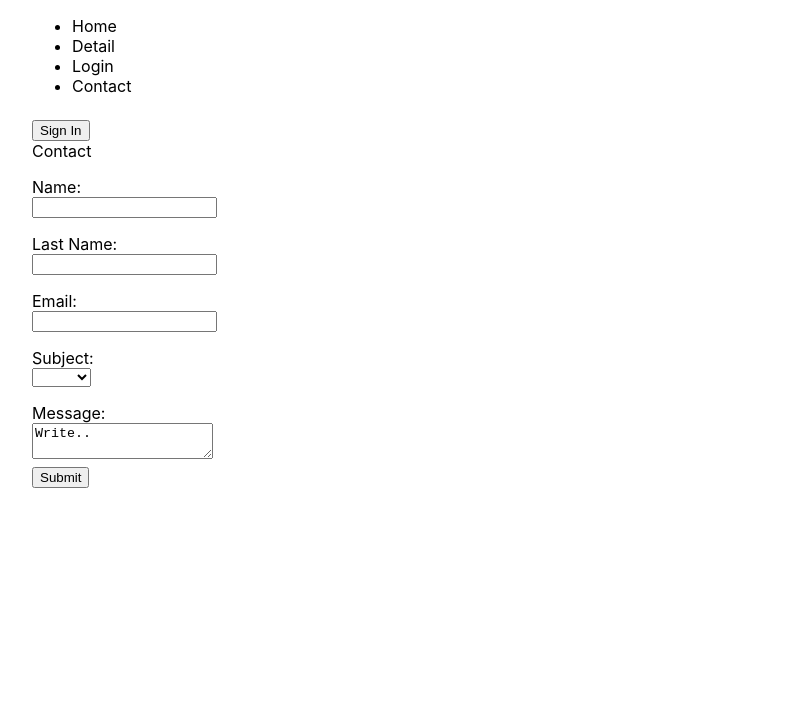
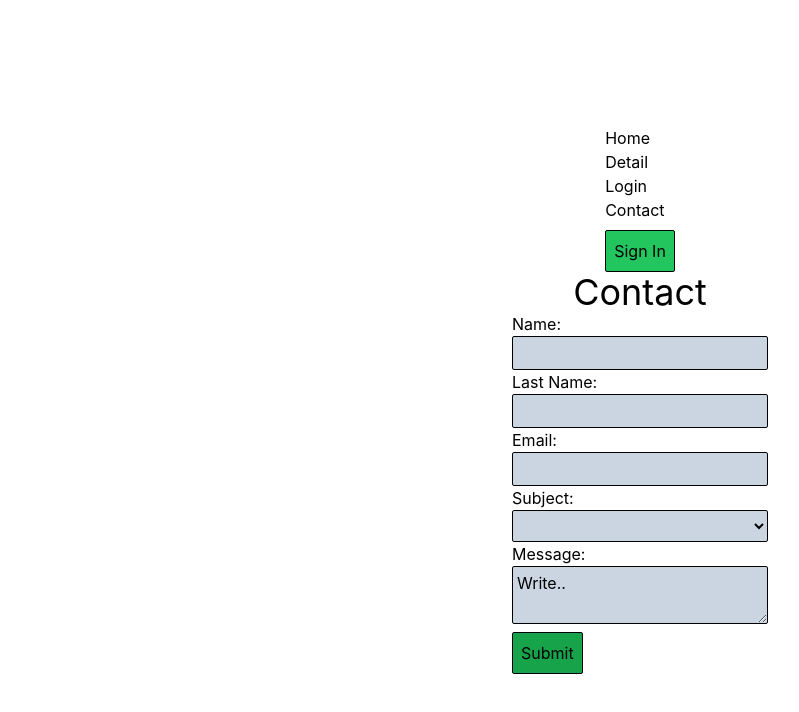
Before and after one commit to StianPost/js-frameworks-ca-stian-post, a Next.js app: page /Contact in a window 1280 px wide. Shown: the top 712 px of the page, without its empty margins (0-799 px from the left). Built offline with nearby package versions, Linux system fonts and the light colour scheme; no server answers.

Commit message:
finished and styled the project

```diff
--- a/components/Nav.js
+++ b/components/Nav.js
@@ -29,9 +29,19 @@ function Nav() {
         )}
       </ul>
       {session ? (
-        <button onClick={() => signOut()}>Sign Out</button>
+        <button
+          className='border border-solid border-black p-2 rounded-sm bg-purple-500'
+          onClick={() => signOut()}
+        >
+          Sign Out
+        </button>
       ) : (
-        <button onClick={() => signIn()}>Sign In</button>
+        <button
+          className='border border-solid border-black p-2 rounded-sm bg-green-500'
+          onClick={() => signIn()}
+        >
+          Sign In
+        </button>
       )}
     </div>
   );
--- a/package.json
+++ b/package.json
@@ -17,7 +17,10 @@
     "yup": "^0.32.11"
   },
   "devDependencies": {
+    "autoprefixer": "^10.4.4",
     "eslint": "8.11.0",
-    "eslint-config-next": "12.1.0"
+    "eslint-config-next": "12.1.0",
+    "postcss": "^8.4.12",
+    "tailwindcss": "^3.0.23"
   }
 }
--- a/pages/Admin.js
+++ b/pages/Admin.js
@@ -1,6 +1,7 @@
 import { signIn, signOut, useSession } from 'next-auth/react';
 
 import Head from 'next/head';
+import Image from 'next/image';
 import Nav from '../components/Nav';
 import React from 'react';
 import Router from 'next/router';
@@ -16,11 +17,12 @@ function Admin() {
           <meta name='description' content='Generated by create next app' />
           <link rel='icon' href='/favicon.ico' />
         </Head>
-        <main>
+        <main className={styles.main}>
           <div>
             <Nav />
           </div>
-          Admin
+          <h1 className='text-3xl'>Admin</h1>
+          <p>You are admin, happy now?</p>
         </main>
       </div>
     );
@@ -32,12 +34,16 @@ function Admin() {
           <meta name='description' content='Generated by create next app' />
           <link rel='icon' href='/favicon.ico' />
         </Head>
-        <main>
+        <main className={styles.main}>
           <div>
             <Nav />
           </div>
           <h1>THE FUCK YOU DOING HERE?!</h1>
-          <h2>You ain't no damn admin</h2>
+          <h2>You ain&apos;t no damn admin</h2>
+          <img
+            src='https://www.icegif.com/wp-content/uploads/rickroll-icegif-4.gif'
+            alt='get ricked and rolled'
+          ></img>
         </main>
       </div>
     );
--- a/pages/Contact.js
+++ b/pages/Contact.js
@@ -31,10 +31,12 @@ function Contact() {
         <meta name='description' content='Generated by create next app' />
         <link rel='icon' href='/favicon.ico' />
       </Head>
+
+      <main className={styles.main}>
         <div>
           <Nav />
         </div>
-      Contact
+        <h1 className='text-4xl'>Contact</h1>
         <Formik
           initialValues={{
             firstName: '',
@@ -49,22 +51,36 @@ function Contact() {
           }}
         >
           {({ errors, touched }) => (
-          <Form>
+            <Form className=''>
               <p className='mb-0'>Name:</p>
-            <Field className='disBlock' name='firstName' />
+              <Field
+                className='block border border-solid border-black bg-slate-300 rounded-sm p-1 w-64'
+                name='firstName'
+              />
               {errors.firstName && touched.firstName ? (
                 <div>{errors.firstName}</div>
               ) : null}
               <p className='mb-0'>Last Name:</p>
-            <Field className='disBlock' name='lastName' />
+              <Field
+                className='block border border-solid border-black bg-slate-300 rounded-sm p-1 w-64'
+                name='lastName'
+              />
               {errors.lastName && touched.lastName ? (
                 <div>{errors.lastName}</div>
               ) : null}
               <p className='mb-0'>Email:</p>
-            <Field className='disBlock' name='email' type='email' />
+              <Field
+                className='block border border-solid border-black bg-slate-300 rounded-sm p-1 w-64'
+                name='email'
+                type='email'
+              />
               {errors.email && touched.email ? <div>{errors.email}</div> : null}
               <p className='mb-0'>Subject:</p>
-            <Field className='disBlock' name='subject' as='select'>
+              <Field
+                className='block border border-solid border-black bg-slate-300 rounded-sm p-1 w-64'
+                name='subject'
+                as='select'
+              >
                 <option value=''></option>
                 <option value='knut'>Knut</option>
                 <option value='geir'>Geir</option>
@@ -75,17 +91,25 @@ function Contact() {
                 <div>{errors.subject}</div>
               ) : null}
               <p className='mb-0'>Message:</p>
-            <Field className='disBlock' name='message' as='textarea'></Field>
+              <Field
+                className='block border border-solid border-black bg-slate-300 rounded-sm p-1 w-64'
+                name='message'
+                as='textarea'
+              ></Field>
               {errors.message && touched.message ? (
                 <div>{errors.message}</div>
               ) : null}
 
-            <button className='disBlock' type='submit'>
+              <button
+                className='block border border-solid border-black bg-green-600 p-2 rounded-sm'
+                type='submit'
+              >
                 Submit
               </button>
             </Form>
           )}
         </Formik>
+      </main>
     </div>
   );
 }
--- a/pages/Detail/[guid].js
+++ b/pages/Detail/[guid].js
@@ -17,7 +17,6 @@ export default function Person({
   balance,
   picture,
 }) {
-  console.log(peopleJson);
   const router = useRouter();
   const handleOnClick = (guid) => {
     router.push(`/Detail/${guid}`);
@@ -33,7 +32,6 @@ export default function Person({
       <main className={styles.main}>
         <Nav />
         <h1 className={styles.title}>{name}</h1>
-        <img src={picture} alt='image off someone' />
         <div>
           <h2>About</h2>
           <p>{about}</p>
--- a/pages/Detail/index.js
+++ b/pages/Detail/index.js
@@ -34,7 +34,7 @@ export default function Person() {
       </main>
 
       <footer className={styles.footer}>
-        <p>Made with ❤</p>
+        <p>Made with hate and suffering</p>
       </footer>
     </div>
   );
--- a/pages/Login.js
+++ b/pages/Login.js
@@ -11,9 +11,9 @@ function Login() {
         <meta name='description' content='Generated by create next app' />
         <link rel='icon' href='/favicon.ico' />
       </Head>
-      <div>
+      <main className={styles.main}>
         <Nav />
-      </div>
+      </main>
       Login
     </div>
   );
--- /dev/null
+++ b/postcss.config.js
@@ -0,0 +1,6 @@
+module.exports = {
+  plugins: {
+    tailwindcss: {},
+    autoprefixer: {},
+  },
+}
--- /dev/null
+++ b/tailwind.config.js
@@ -0,0 +1,10 @@
+module.exports = {
+  content: [
+    './pages/**/*.{js,ts,jsx,tsx}',
+    './components/**/*.{js,ts,jsx,tsx}',
+  ],
+  theme: {
+    extend: {},
+  },
+  plugins: [],
+};
```
Also changed, not shown: 1 other file (tests, documents, lock files or other folders). Lines whose indentation alone changed are shown as unchanged.
